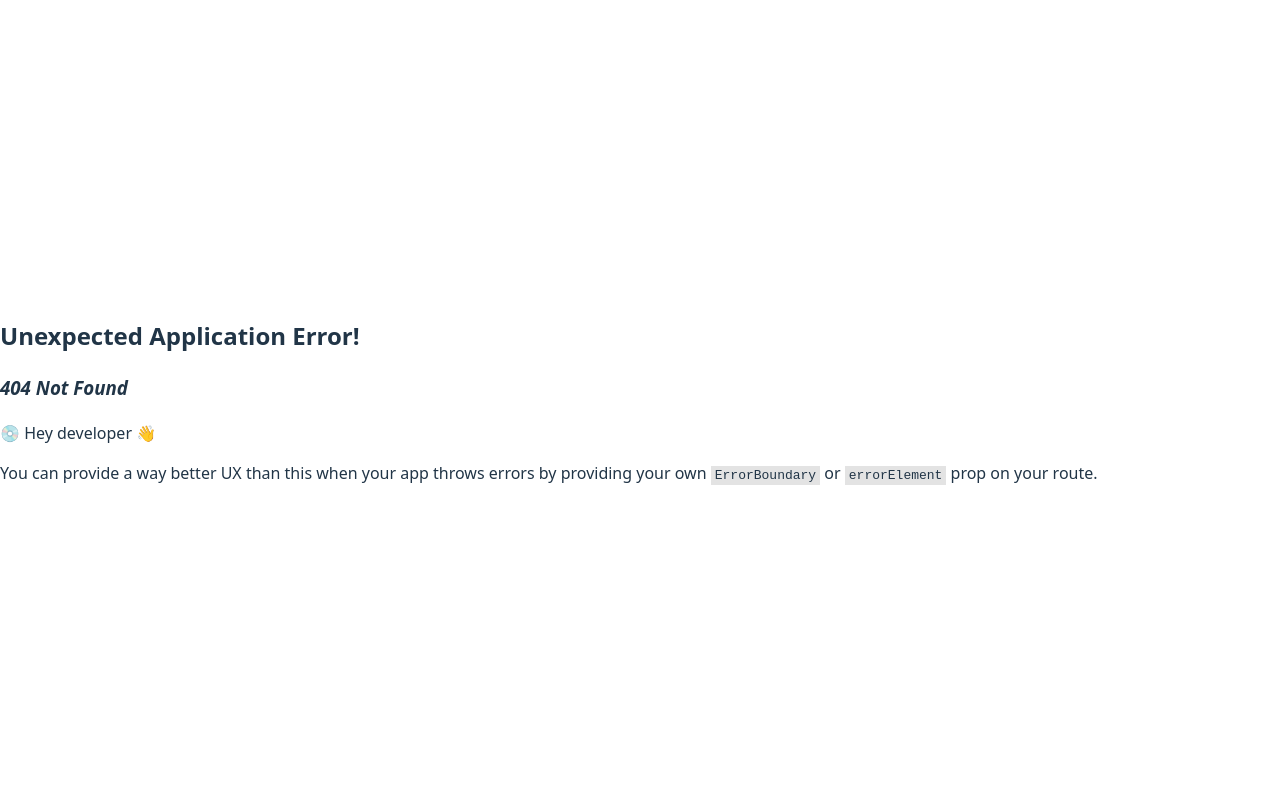
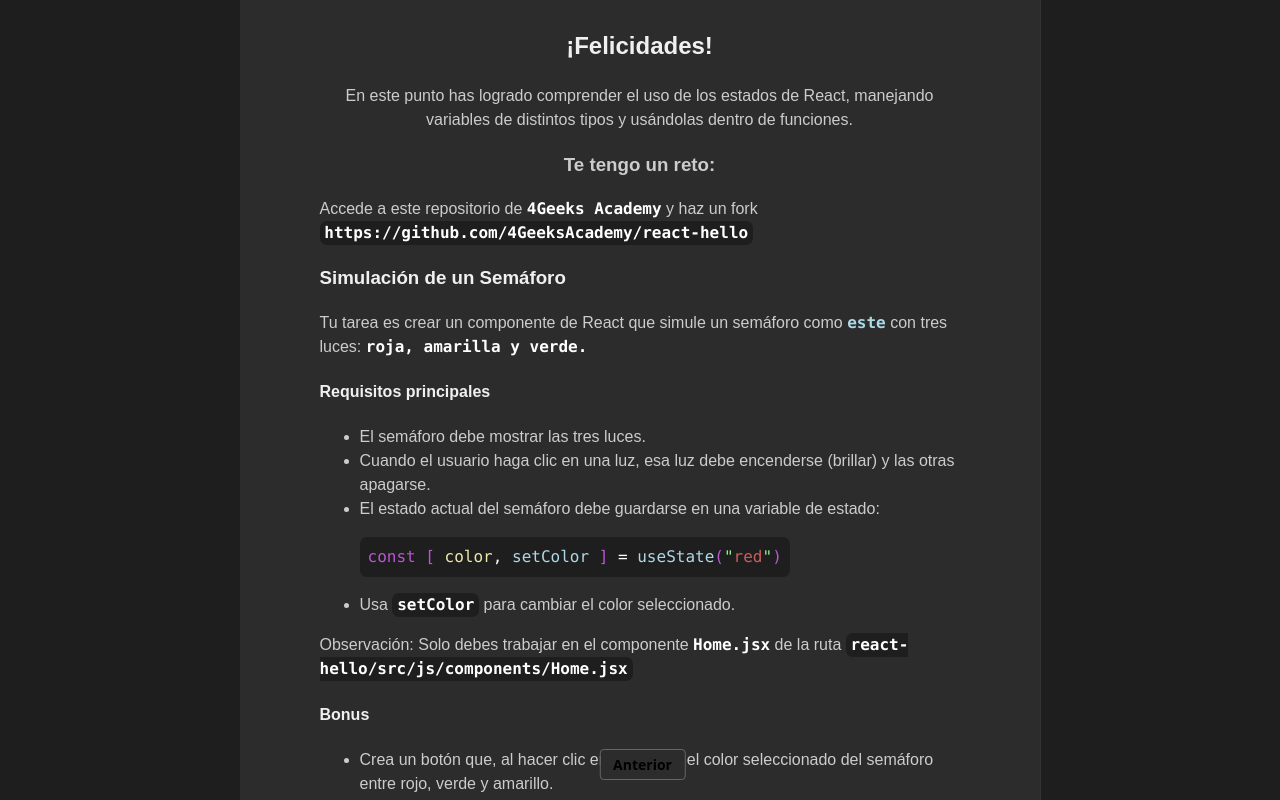
Before and after one commit to Roberttovarv/UseState, a React (Vite) app: page /level/6 in a window 1280 px wide. Before the commit this address had no page. Built offline with nearby package versions, Linux system fonts and the light colour scheme.

Commit message:
Created final page

```diff
--- a/src/components/LevelNavigation.tsx
+++ b/src/components/LevelNavigation.tsx
@@ -1,7 +1,7 @@
 import { Link, useLocation } from "react-router-dom";
 import { CustomButton } from "./CustomButton";
 
-const levels = [0, 1, 2, 3, 4, 5];
+const levels = [0, 1, 2, 3, 4, 5, 6];
 
 export const LevelNavigation = () => {
   const location = useLocation();
@@ -44,7 +44,7 @@ const prevLevel =
 )}
 {nextLevel && (
   <Link to={nextLevel}>
-    <CustomButton>{isLanding ? "Vamos!" : "Siguiente"}</CustomButton>
+    <CustomButton>{isLanding ? "¡Vamos!" : "Siguiente"}</CustomButton>
   </Link>
 )}
     </div>
--- /dev/null
+++ b/src/levels/FinalLevel/FinalLevel.tsx
@@ -0,0 +1,110 @@
+import { textStyle, leftPanelStyle, containerStyle } from "../../styles/styles";
+import logo from "/src/assets/logo.svg";
+
+import { ConsolasBold } from "../../components/ConsolasBold";
+import { ColorState } from "./components/ColorState";
+
+export const FinalPage = () => (
+  <div style={containerStyle}>
+    <div
+      style={{ ...leftPanelStyle, display: "flex", justifyContent: "center" }}
+    >
+      <div style={{ width: "65rem" }}>
+        <h2 style={{ textAlign: "center" }}>¡Felicidades!</h2>
+        <div>
+          <p style={{ ...textStyle, textAlign: "center" }}>
+            En este punto has logrado comprender el uso de los estados de React,
+            manejando variables de distintos tipos y usándolas dentro de
+            funciones.
+          </p>
+          <h3 style={{ ...textStyle, textAlign: "center" }}>
+            Te tengo un reto:{" "}
+          </h3>
+
+          <p style={textStyle}></p>
+          <p style={textStyle}>
+            Accede a este repositorio de{" "}
+            <a href="https://4geeks.com" target="_blank">
+              <ConsolasBold>4Geeks Academy</ConsolasBold>{" "}
+            </a>
+            y haz un fork{" "}
+            <a
+              href="https://github.com/4GeeksAcademy/react-hello"
+              target="_blank"
+            >
+              <ConsolasBold backgroundColor={true}>
+                https://github.com/4GeeksAcademy/react-hello
+              </ConsolasBold>
+
+            </a>
+          </p>
+          <h3>Simulación de un Semáforo</h3>
+          <p style={textStyle}>
+            Tu tarea es crear un componente de React que simule un semáforo como{" "}
+            <a href="https://storage.googleapis.com/breathecode-asset-images/d320428e0f2e3a2a3343a981b1d2b45040ad5547221ba900ae3fbf9960289b21.gif">
+              {" "}
+              <ConsolasBold color="lightblue">este</ConsolasBold>
+            </a>{" "}
+            con tres luces: <ConsolasBold>roja, amarilla y verde.</ConsolasBold>{" "}
+          </p>
+          <h4>Requisitos principales</h4>
+          <ul style={textStyle}>
+            <li>El semáforo debe mostrar las tres luces.</li>
+            <li>
+              Cuando el usuario haga clic en una luz, esa luz debe encenderse
+              (brillar) y las otras apagarse.
+            </li>
+            <li>
+              El estado actual del semáforo debe guardarse en una variable de
+              estado:
+            </li>
+            <ColorState />
+            <li>
+              Usa <ConsolasBold backgroundColor={true}>setColor</ConsolasBold>{" "}
+              para cambiar el color seleccionado.
+            </li>
+          </ul>
+
+          <span style={textStyle}>
+            Observación: Solo debes trabajar en el componente{" "}
+            <ConsolasBold>Home.jsx</ConsolasBold> de la ruta{" "}
+            <ConsolasBold backgroundColor={true}>
+              react-hello/src/js/components/Home.jsx
+            </ConsolasBold>
+          </span>
+          <h4>Bonus</h4>
+          <ul style={textStyle}>
+            <li>
+              Crea un botón que, al hacer clic en él, alterna el color
+              seleccionado del semáforo entre rojo, verde y amarillo.
+            </li>
+            <li>
+              Tener un botón que al hacer clic en él, añada un color extra
+              "púrpura" al semáforo.
+            </li>
+          </ul>
+        </div>
+        <div
+          style={{
+            display: "flex",
+            flexDirection: "column",
+            margin: "0 auto",
+            paddingTop: "1rem",
+            alignItems: "center",
+          }}
+        >
+          <a
+            href="https://www.linkedin.com/in/Roberttovarv"
+            target="_blank"
+            rel="noopener noreferrer"
+          >
+            <img src={logo} width={200} title="Tech Monkey" />
+          </a>
+          <span style={{ textAlign: "center" }}>
+            <ConsolasBold backgroundColor={true}>By Robert Tovar</ConsolasBold>
+          </span>
+        </div>
+      </div>
+    </div>
+  </div>
+);
--- /dev/null
+++ b/src/levels/FinalLevel/components/ColorState.tsx
@@ -0,0 +1,22 @@
+import { ColoredText } from "../../../components/ColoredText";
+
+
+export const ColorState = () => (
+    <ColoredText
+      text={[
+        ["const [ ", "mediumorchid"],
+        ["color", "palegoldenrod"],
+        [", ", "white"],
+        ["setColor ", "lightblue"],
+        ["] ", "mediumorchid"],
+        ["= ", "white"],
+        ["useState", "lightblue"],
+        ["(", "mediumorchid"],
+        [`"`, "lightgreen"],
+        ["red", "indianred"],
+        [`"`, "lightgreen"],
+        [")", "mediumorchid"],
+      ]}
+      style={{display: "inline-flex", padding: ".5rem", marginTop: "1rem", marginBottom: "1rem"}}
+    />
+  );
--- a/src/levels/Landing Page/LandinPage.tsx
+++ b/src/levels/Landing Page/LandinPage.tsx
@@ -45,14 +45,14 @@ export const LandingPage = () => (
         </div>
         <div style={{ display: "flex", flexDirection: "column", margin: "0 auto", paddingTop: "4rem", alignItems: "center" }}>
           <a
-            href="https://www.github.com/Roberttovarv"
+            href="https://www.linkedin.com/in/Roberttovarv"
             target="_blank"
             rel="noopener noreferrer"
           >
             <img
               src={logo}
-              width={400}
-              height={400}
+              width={200}
+              height={200}
               title="Tech Monkey"
             />
           </a>
--- a/src/router/Routes.tsx
+++ b/src/router/Routes.tsx
@@ -7,6 +7,7 @@ import { LevelFour } from "../levels/Level 4/LevelFour";
 import { LevelFive } from "../levels/Level 5/LevelFive";
 import { LandingPage } from "../levels/Landing Page/LandinPage";
 import { MainLayout } from "../layouts/MainLayout";
+import { FinalPage } from "../levels/FinalLevel/FinalLevel";
 
 export const router = createBrowserRouter(createRoutesFromElements(
     <>
@@ -19,6 +20,8 @@ export const router = createBrowserRouter(createRoutesFromElements(
         <Route path="level/3" element={<LevelThree />}/>
         <Route path="level/4" element={<LevelFour />}/>
         <Route path="level/5" element={<LevelFive />}/>
+        <Route path="level/6" element={<FinalPage />}/>
+
     </Route>
     </>
 ))
```
